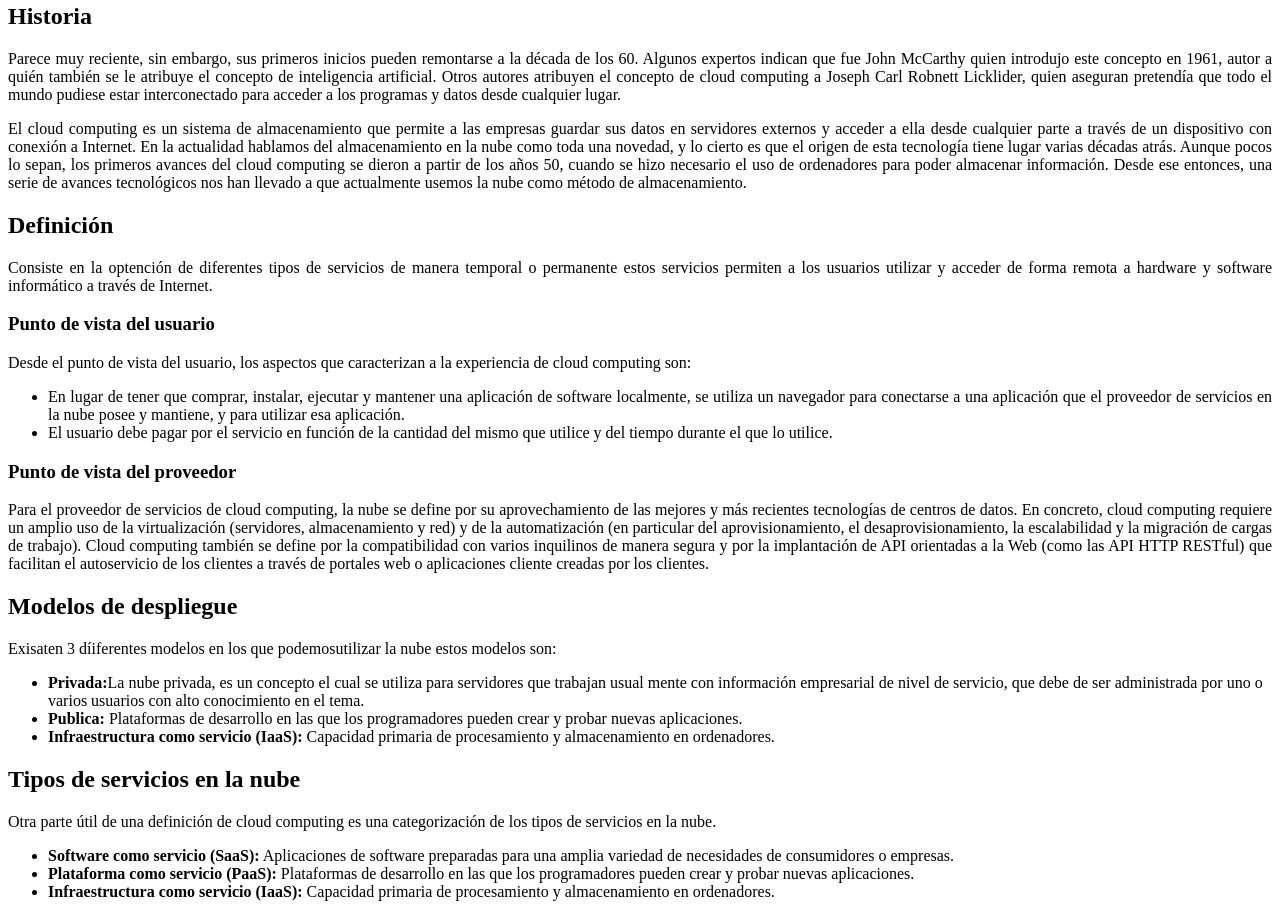
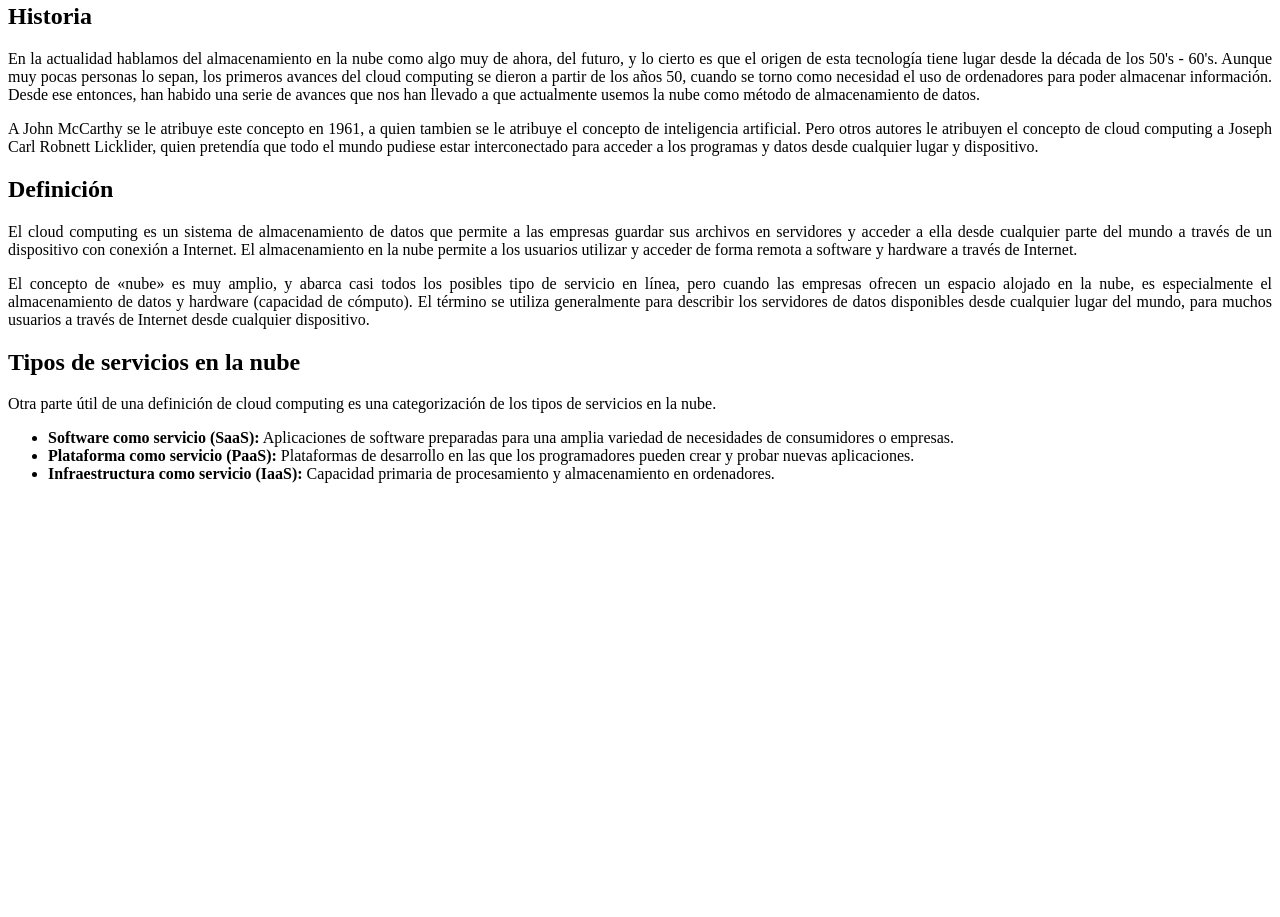
Before and after one commit to Kenfu03/LaMenopausia.github.io, a plain HTML site: page index.html in a window 1280 px wide. Shown: the part 760-1677 px from the top of the page. After the commit the page ends 1259 px from the top, so only its background shows below. Drawn offline with Linux system fonts and the light colour scheme.

Commit message:
Update index.html

```diff
--- a/index.html
+++ b/index.html
@@ -6,53 +6,22 @@
 </DIV>
 <h1 align="center"> Cloud Computing </h1>
 	<h2>Historia</h2>
-		<p style="text-align: justify"> Parece muy reciente, sin embargo, sus primeros inicios pueden remontarse a la década de los 60. Algunos expertos
-			indican que fue John McCarthy quien introdujo este concepto en 1961, autor a quién también se le atribuye el concepto
-			de inteligencia artificial. Otros autores atribuyen el concepto de cloud computing a Joseph Carl Robnett Licklider,
-			quien aseguran pretendía que todo el mundo pudiese estar interconectado para acceder a los programas y datos desde
-			cualquier lugar. </p>
-		<p style="text-align: justify"> El cloud computing es un sistema de almacenamiento que permite a las empresas guardar sus datos en servidores externos y
-			acceder a ella desde cualquier parte a través de un dispositivo con conexión a Internet. En la actualidad hablamos del almacenamiento
-			en la nube como toda una novedad, y lo cierto es que el origen de esta tecnología tiene lugar varias décadas atrás.
-			Aunque pocos lo sepan, los primeros avances del cloud computing se dieron a partir de los años 50, cuando se hizo necesario el uso de
-			ordenadores para poder almacenar información. Desde ese entonces, una serie de avances tecnológicos nos han llevado a que actualmente
-			usemos la nube como método de almacenamiento.</p>
-
+		<p style="text-align: justify"> En la actualidad hablamos del almacenamiento
+			en la nube como algo muy de ahora, del futuro, y lo cierto es que el origen de esta tecnología tiene lugar desde la década de los 50's - 60's.
+			Aunque muy pocas personas lo sepan, los primeros avances del cloud computing se dieron a partir de los años 50,
+			cuando se torno como necesidad el uso de ordenadores para poder almacenar información. Desde ese entonces, han habido una serie de avances
+			que nos han llevado a que actualmente usemos la nube como método de almacenamiento de datos.</p>
+		<p style="text-align: justify"> A John McCarthy se le atribuye este concepto en 1961, a quien tambien se le atribuye el concepto
+			de inteligencia artificial. Pero otros  autores le atribuyen el concepto de cloud computing a Joseph Carl Robnett Licklider,
+			quien pretendía que todo el mundo pudiese estar interconectado para acceder a los programas y datos desde cualquier lugar y dispositivo. </p>
 	<h2>Definición</h2>
-		<p style="text-align: justify"> Consiste en la optención de diferentes tipos de servicios de manera temporal o permanente estos servicios permiten a los usuarios utilizar y
-			acceder de forma remota a hardware y software informático a través
-			de Internet.</p>
-		<h3>Punto de vista del usuario</h3>
-			<p>Desde el punto de vista del usuario, los aspectos que caracterizan a la experiencia de cloud computing son:</p>
-			<ul>
-				<li style="text-align: justify">En lugar de tener que comprar, instalar, ejecutar y mantener una aplicación de software localmente,
-					se utiliza un navegador para conectarse a una aplicación que el proveedor de servicios en la nube posee y mantiene, y para utilizar
-					esa aplicación.</li>
-				<li>El usuario debe pagar por el servicio en función de la cantidad del mismo que utilice y del tiempo durante el que lo
-					utilice.</li>
-			</ul>
-		<h3>Punto de vista del proveedor</h3>
-			<p style="text-align: justify">Para el proveedor de servicios de cloud computing, la nube se define por su aprovechamiento de las mejores y más
-				recientes tecnologías de centros de datos. En concreto, cloud computing requiere un amplio uso de la virtualización
-				(servidores, almacenamiento y red) y de la automatización (en particular del aprovisionamiento, el desaprovisionamiento,
-				la escalabilidad y la migración de cargas de trabajo). Cloud computing también se define por la compatibilidad con varios
-				inquilinos de manera segura y por la implantación de API orientadas a la Web (como las API HTTP RESTful) que facilitan el
-				autoservicio de los clientes a través de portales web o aplicaciones cliente creadas por los clientes.</p>
-
-	<h2>Modelos de despliegue</h2>
-		<p style="text-align: justify">Exisaten 3 díiferentes modelos en los que podemosutilizar la nube estos modelos son:</p>
-
-		<ul>
-			<li> <b>Privada:</b>La nube privada, es un concepto el cual se utiliza para servidores que trabajan usual mente con información empresarial de nivel de servicio,
-				que debe de ser administrada por uno o varios usuarios con alto conocimiento en el tema.</li>
-
-
-			<li> <b>Publica:</b> Plataformas de desarrollo en las que los programadores pueden crear y probar
-				nuevas aplicaciones.</li>
-			<li> <b>Infraestructura como servicio (IaaS):</b> Capacidad primaria de procesamiento y almacenamiento en ordenadores.</li>
-		</ul>
-
-
+		<p style="text-align: justify"> El cloud computing es un sistema de almacenamiento de datos que permite a las empresas guardar sus archivos en
+			servidores y acceder a ella desde cualquier parte del mundo a través de un dispositivo con conexión a Internet. El almacenamiento en la nube
+			permite a los usuarios utilizar y acceder de forma remota a software y hardware a través de Internet.</p>
+		<p style="text-align: justify"> El concepto de «nube» es muy amplio, y abarca casi todos los posibles tipo de servicio en línea,
+			pero cuando las empresas ofrecen un espacio alojado en la nube, es especialmente el almacenamiento de datos y hardware
+			(capacidad de cómputo). El término se utiliza generalmente para describir los servidores de datos disponibles desde cualquier lugar del mundo,
+			para muchos usuarios a través de Internet desde cualquier dispositivo.</p>
 	<h2>Tipos de servicios en la nube</h2>
 		<p>Otra parte útil de una definición de cloud computing es una categorización de los tipos de servicios en la nube.</p>
 		<ul>
```
